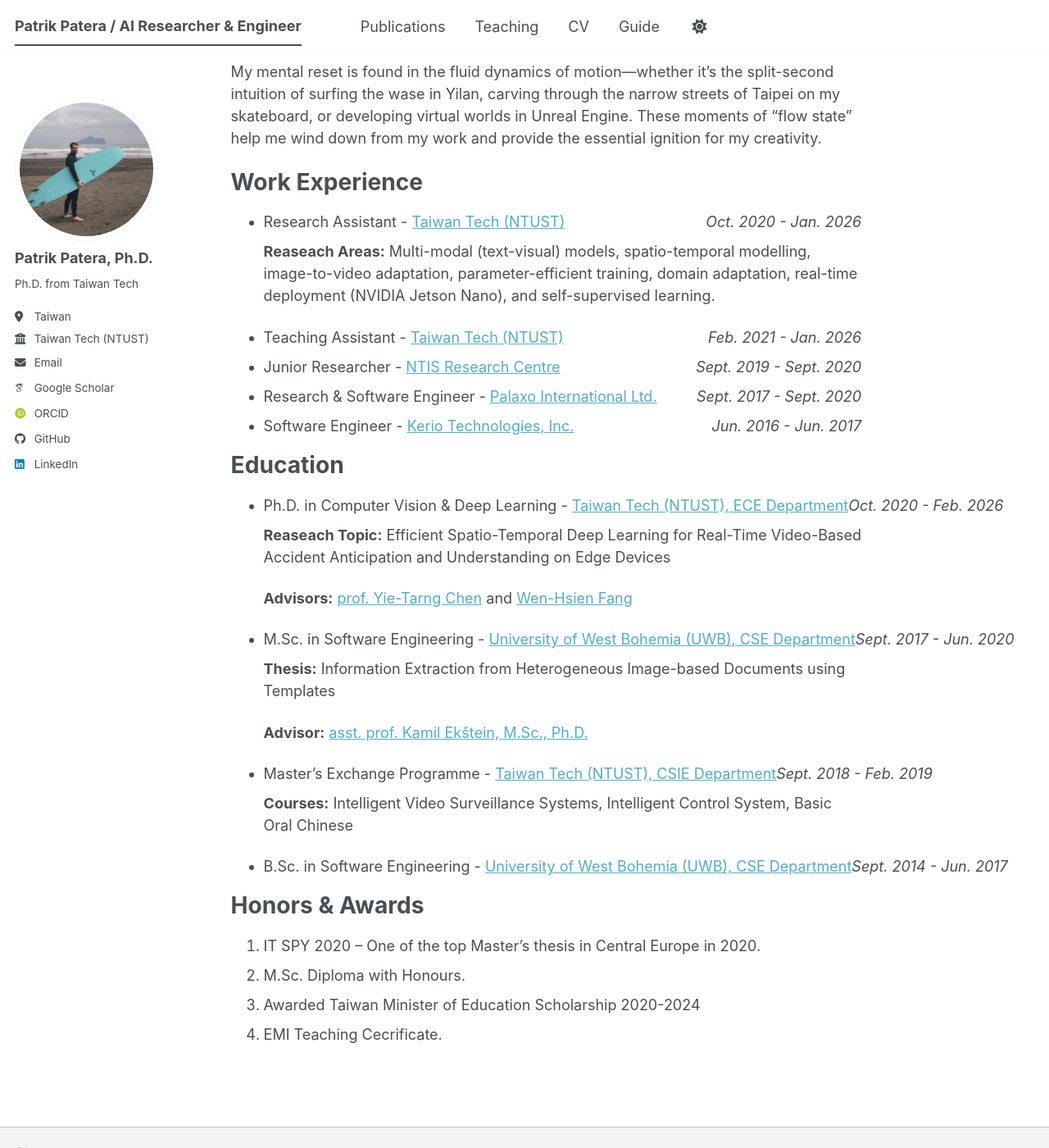
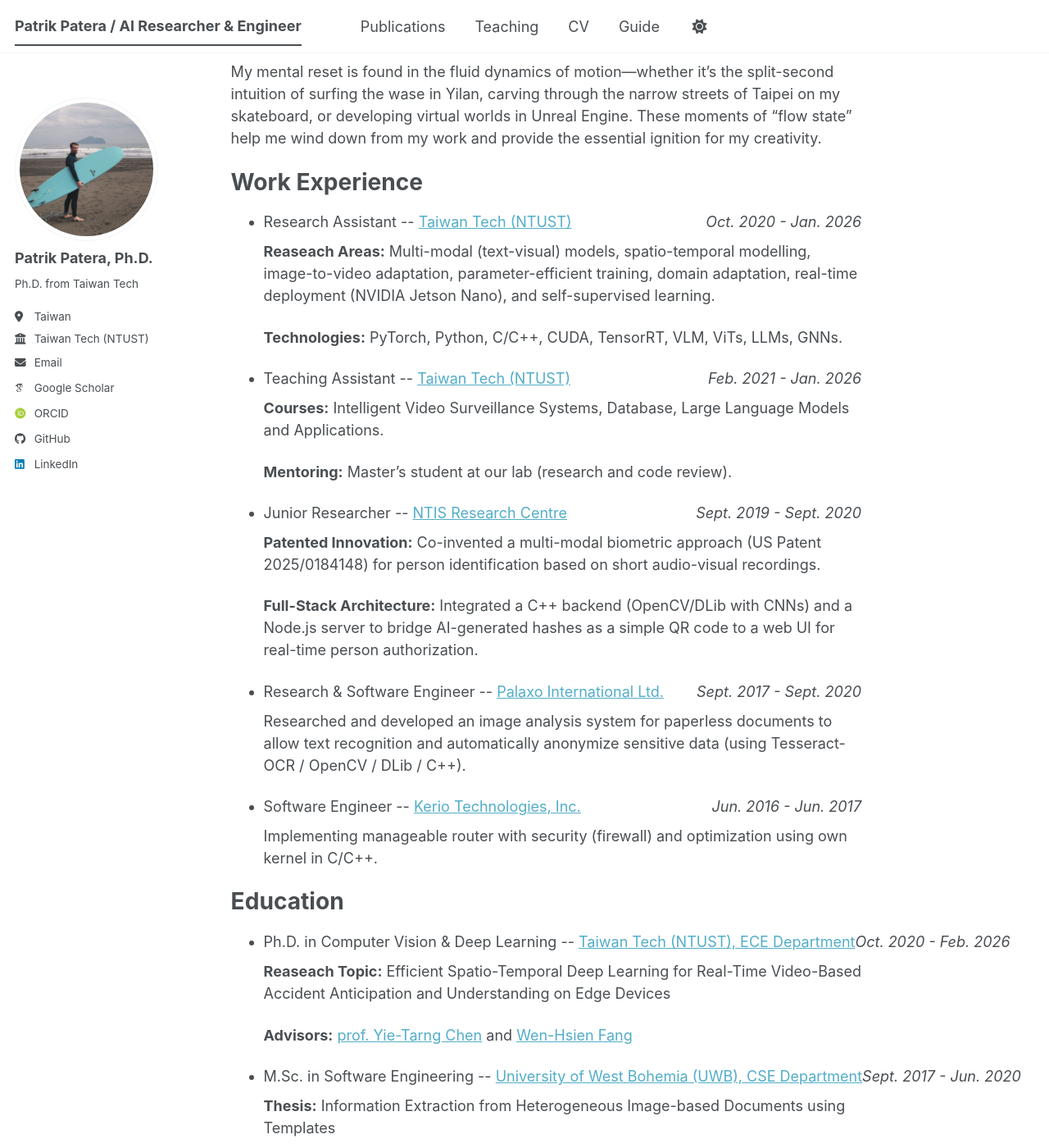
Before and after one commit to patpatera/patpatera.github.io, a Jekyll site: the page built from _pages/about.md, in a window 1280 px wide and 1400 px high, scrolled down 363 px. Shown: the whole window at 82% size. Built offline with Jekyll 4.4.1, drawn with Linux system fonts in a browser that asks for light colours; some web fonts are replaced; a script bundle is joined from its source files by our own code; library files that are not in the unit come from our copies; some of the changed text lies outside the part shown.

Commit message:
Update about.md

```diff
--- a/_pages/about.md
+++ b/_pages/about.md
@@ -16,29 +16,36 @@
 
 Work Experience
 ======
-* <p style="display: flex; flex-direction: row; justify-content: space-between; margin: 0 0 0.5em;"><span style="flex: 0 0 auto">Research Assistant -  <a href="https://www.ece.ntust.edu.tw/">Taiwan Tech (NTUST)</a></span> <span style="flex: 0 0 auto"><i>Oct. 2020 - Jan. 2026</i></span></p>
-  <b>Reaseach Areas:</b>  Multi-modal (text-visual) models, spatio-temporal modelling, image-to-video adaptation, parameter-efficient training, domain adaptation, real-time deployment (NVIDIA Jetson Nano), and self-supervised learning.
-* <p style="display: flex; flex-direction: row; justify-content: space-between; margin: 0 0 0.5em;"><span style="flex: 0 0 auto">Teaching Assistant -  <a href="https://www.ece.ntust.edu.tw/">Taiwan Tech (NTUST)</a></span> <span style="flex: 0 0 auto"><i>Feb. 2021 - Jan. 2026</i></span></p>
-* <p style="display: flex; flex-direction: row; justify-content: space-between; margin: 0 0 0.5em;"><span style="flex: 0 0 auto">Junior Researcher -  <a href="https://www.ntis.zcu.cz/en/index.html">NTIS Research Centre</a></span> <span style="flex: 0 0 auto"><i>Sept. 2019 - Sept. 2020</i></span></p>
-* <p style="display: flex; flex-direction: row; justify-content: space-between; margin: 0 0 0.5em;"><span style="flex: 0 0 auto">Research & Software Engineer -  <a href="https://www.palaxo.com/">Palaxo International Ltd.</a></span> <span style="flex: 0 0 auto"><i>Sept. 2017 - Sept. 2020</i></span></p>
-* <p style="display: flex; flex-direction: row; justify-content: space-between; margin: 0 0 0.5em;"><span style="flex: 0 0 auto">Software Engineer -  <a href="https://en.wikipedia.org/wiki/Kerio_Technologies">Kerio Technologies, Inc.</a></span> <span style="flex: 0 0 auto"><i>Jun. 2016 - Jun. 2017</i></span></p>
+* <p style="display: flex; flex-direction: row; justify-content: space-between; margin: 0 0 0.5em;"><span style="flex: 0 0 auto">Research Assistant -- <a href="https://www.ece.ntust.edu.tw/">Taiwan Tech (NTUST)</a></span> <span style="flex: 0 0 auto"><i>Oct. 2020 - Jan. 2026</i></span></p>
+  <p><b>Reaseach Areas:</b>  Multi-modal (text-visual) models, spatio-temporal modelling, image-to-video adaptation, parameter-efficient training, domain adaptation, real-time deployment (NVIDIA Jetson Nano), and self-supervised learning.</p>
+  <p><b>Technologies:</b> PyTorch, Python, C/C++, CUDA, TensorRT, VLM, ViTs, LLMs, GNNs.</p>
+* <p style="display: flex; flex-direction: row; justify-content: space-between; margin: 0 0 0.5em;"><span style="flex: 0 0 auto">Teaching Assistant -- <a href="https://www.ece.ntust.edu.tw/">Taiwan Tech (NTUST)</a></span> <span style="flex: 0 0 auto"><i>Feb. 2021 - Jan. 2026</i></span></p>
+  <p><b>Courses:</b> Intelligent Video Surveillance Systems, Database, Large Language Models and Applications.</p>
+  <p><b>Mentoring:</b> Master’s student at our lab (research and code review).</p>
+* <p style="display: flex; flex-direction: row; justify-content: space-between; margin: 0 0 0.5em;"><span style="flex: 0 0 auto">Junior Researcher -- <a href="https://www.ntis.zcu.cz/en/index.html">NTIS Research Centre</a></span> <span style="flex: 0 0 auto"><i>Sept. 2019 - Sept. 2020</i></span></p>
+  <p><b>Patented Innovation:</b> Co-invented a multi-modal biometric approach (US Patent 2025/0184148) for person identification based on short audio-visual recordings.</p>
+  <p><b>Full-Stack Architecture:</b> Integrated a C++ backend (OpenCV/DLib with CNNs) and a Node.js server to bridge AI-generated hashes as a simple QR code to a web UI for real-time person authorization.</p>
+* <p style="display: flex; flex-direction: row; justify-content: space-between; margin: 0 0 0.5em;"><span style="flex: 0 0 auto">Research & Software Engineer -- <a href="https://www.palaxo.com/">Palaxo International Ltd.</a></span> <span style="flex: 0 0 auto"><i>Sept. 2017 - Sept. 2020</i></span></p>
+  <p>Researched and developed an image analysis system for paperless documents to allow text recognition and automatically anonymize sensitive data (using Tesseract-OCR / OpenCV / DLib / C++).</p>
+* <p style="display: flex; flex-direction: row; justify-content: space-between; margin: 0 0 0.5em;"><span style="flex: 0 0 auto">Software Engineer -- <a href="https://en.wikipedia.org/wiki/Kerio_Technologies">Kerio Technologies, Inc.</a></span> <span style="flex: 0 0 auto"><i>Jun. 2016 - Jun. 2017</i></span></p>
+  <p>Implementing manageable router with security (firewall) and optimization using own kernel in C/C++.</p>
 
 
 Education
 ======
-* <p style="display: flex; flex-direction: row; justify-content: space-between; margin: 0 0 0.5em;"><span style="flex: 0 0 auto">Ph.D. in Computer Vision & Deep Learning  - <a href="https://www.ece.ntust.edu.tw/">Taiwan Tech (NTUST), ECE Department </a></span> <span style="flex: 0 0 auto"><i>Oct. 2020 - Feb. 2026</i></span></p>
+* <p style="display: flex; flex-direction: row; justify-content: space-between; margin: 0 0 0.5em;"><span style="flex: 0 0 auto">Ph.D. in Computer Vision & Deep Learning -- <a href="https://www.ece.ntust.edu.tw/">Taiwan Tech (NTUST), ECE Department </a></span> <span style="flex: 0 0 auto"><i>Oct. 2020 - Feb. 2026</i></span></p>
     <p><b>Reaseach Topic:</b> Efficient Spatio-Temporal Deep Learning for Real-Time Video-Based Accident Anticipation and Understanding on Edge Devices</p>
     <p><b>Advisors:</b> <a href="https://www.et.ntust.edu.tw/et/faculty.php?user=ytchen">prof. Yie-Tarng Chen</a> and <a href="https://www.et.ntust.edu.tw/et/faculty.php?user=whf">Wen-Hsien Fang</a> </p>
-* <p style="display: flex; flex-direction: row; justify-content: space-between; margin: 0 0 0.5em;"><span style="flex: 0 0 auto">M.Sc. in Software Engineering  -  <a href="https://www.kiv.zcu.cz/en/">University of West Bohemia (UWB), CSE Department</a></span> <span style="flex: 0 0 auto"><i>Sept. 2017 - Jun. 2020</i></span></p>
+* <p style="display: flex; flex-direction: row; justify-content: space-between; margin: 0 0 0.5em;"><span style="flex: 0 0 auto">M.Sc. in Software Engineering -- <a href="https://www.kiv.zcu.cz/en/">University of West Bohemia (UWB), CSE Department</a></span> <span style="flex: 0 0 auto"><i>Sept. 2017 - Jun. 2020</i></span></p>
   <p><b>Thesis:</b> Information Extraction from Heterogeneous Image-based Documents using Templates</p>
   <p><b>Advisor:</b> <a href="https://www.zcu.cz/en/Employees/person.html?personId=18388">asst. prof. Kamil Ekštein, M.Sc., Ph.D.</a></p>
-* <p style="display: flex; flex-direction: row; justify-content: space-between; margin: 0 0 0.5em;"><span style="flex: 0 0 auto">Master’s Exchange Programme  - <a href="https://www.csie.ntust.edu.tw/">Taiwan Tech (NTUST), CSIE Department </a></span> <span style="flex: 0 0 auto"><i>Sept. 2018 - Feb. 2019</i></span></p>
+* <p style="display: flex; flex-direction: row; justify-content: space-between; margin: 0 0 0.5em;"><span style="flex: 0 0 auto">Master’s Exchange Programme -- <a href="https://www.csie.ntust.edu.tw/">Taiwan Tech (NTUST), CSIE Department </a></span> <span style="flex: 0 0 auto"><i>Sept. 2018 - Feb. 2019</i></span></p>
   <p><b>Courses:</b> Intelligent Video Surveillance Systems, Intelligent Control System, Basic Oral Chinese</p>
-* <p style="display: flex; flex-direction: row; justify-content: space-between; margin: 0 0 0.5em;"><span style="flex: 0 0 auto">B.Sc. in Software Engineering  -  <a href="https://www.kiv.zcu.cz/en/">University of West Bohemia (UWB), CSE Department</a></span> <span style="flex: 0 0 auto"><i>Sept. 2014 - Jun. 2017</i></span></p>
+* <p style="display: flex; flex-direction: row; justify-content: space-between; margin: 0 0 0.5em;"><span style="flex: 0 0 auto">B.Sc. in Software Engineering -- <a href="https://www.kiv.zcu.cz/en/">University of West Bohemia (UWB), CSE Department</a></span> <span style="flex: 0 0 auto"><i>Sept. 2014 - Jun. 2017</i></span></p>
 
 Honors & Awards
 ======
-1. IT SPY 2020 -- One of the top Master's thesis in Central Europe in 2020.
-2. M.Sc. Diploma with Honours.
-3. Awarded Taiwan Minister of Education Scholarship 2020-2024
-4. EMI Teaching Cecrificate.
+1. <a href="https://www.itspy.cz/en/thesis/extrakce-udaju-z-heterogennich-dokumentu-pomoci-sablon/">IT SPY 2020</a> -- Recognized as one of the best Master's theses in Central Europe submitted in 2020.
+2. M.Sc. Diploma with Honors.
+3. Recipient of the Taiwan Ministry of Education Scholarship (2020–2024).
+4. EMI (English as a Medium of Instruction) Teaching Certificate.
```
